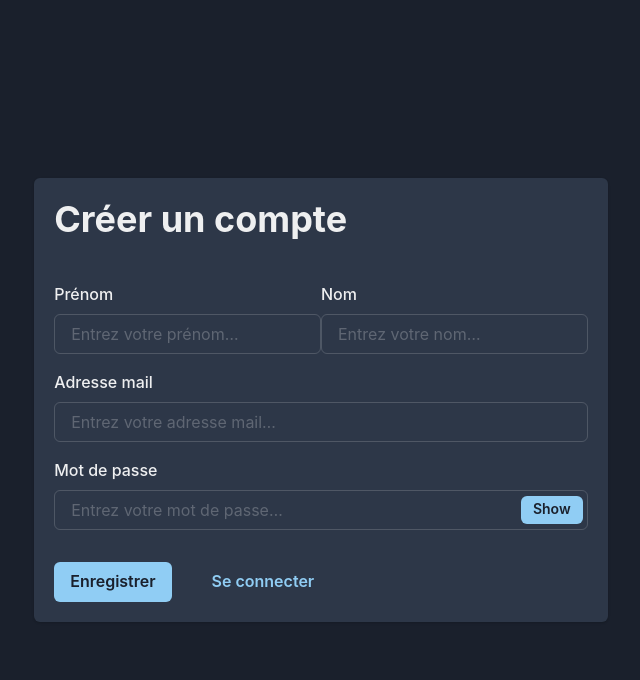
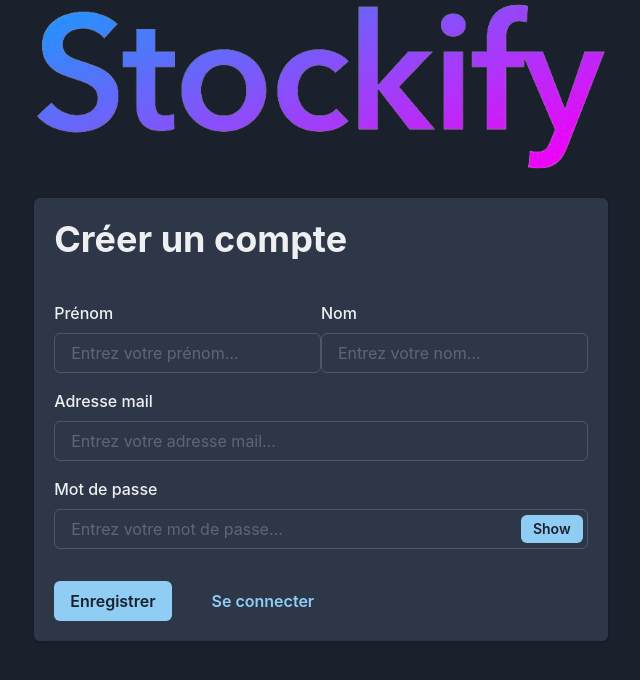
Before and after one commit to Julien1100/stockify-front, a React (Vite) app: page /register in a window 1280 px wide. Shown: the top 680 px of the page, without its empty margins (319-959 px from the left). Built offline with nearby package versions, Linux system fonts and the light colour scheme.

Commit message:
🛠️ Add Stockify logo to the registration page

```diff
--- a/src/components/Register.jsx
+++ b/src/components/Register.jsx
@@ -19,6 +19,7 @@ import {
   ButtonGroup,
   Box,
   useToast,
+  Image,
 } from "@chakra-ui/react";
 import { registerAction } from "../services/registerAction";
 
@@ -72,7 +73,11 @@ export default function Register() {
   };
 
   return (
-    <Center h={"100vh"}>
+    <>
+      <Container mb={6}>
+        <Image src="../../public/logo.png" alt="Logo de Stockify" />
+      </Container>
+      <Center>
         <Container>
           <Card>
             <CardHeader>
@@ -165,5 +170,6 @@ export default function Register() {
           </Card>
         </Container>
       </Center>
+    </>
   );
 }
```
Lines whose indentation alone changed are shown as unchanged.
